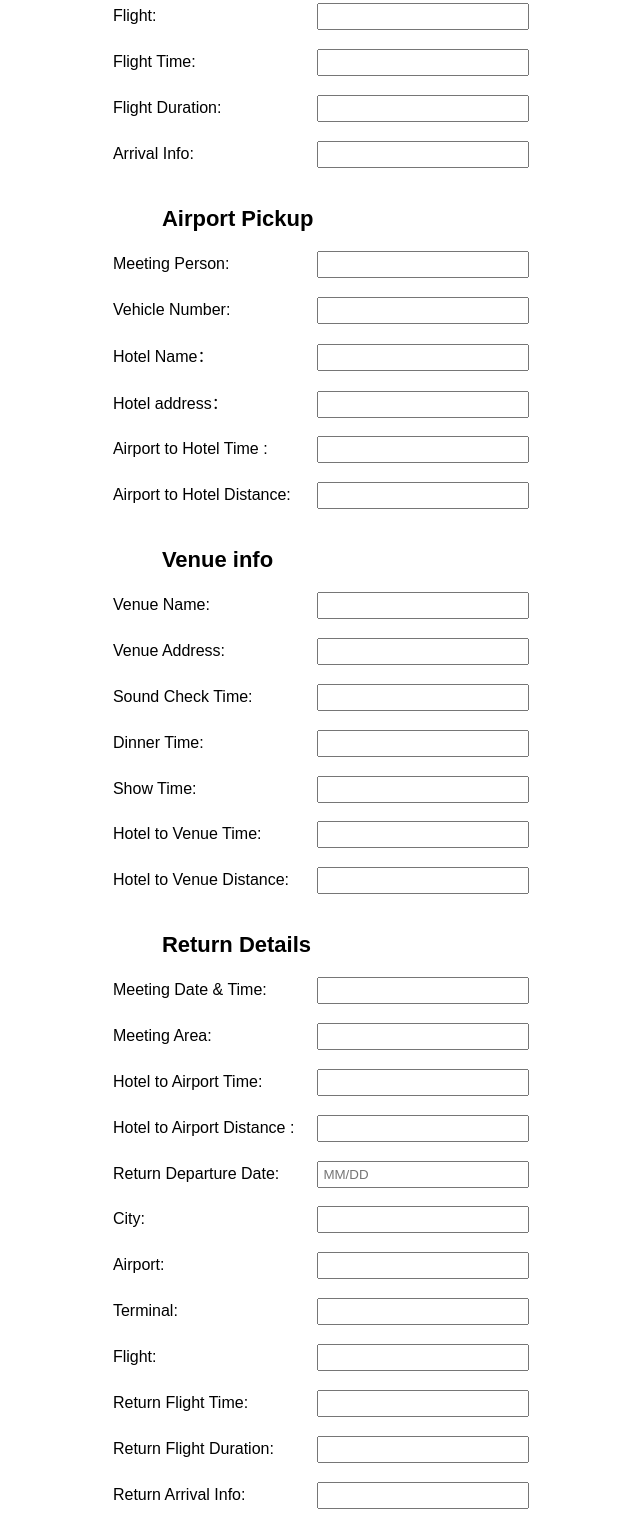
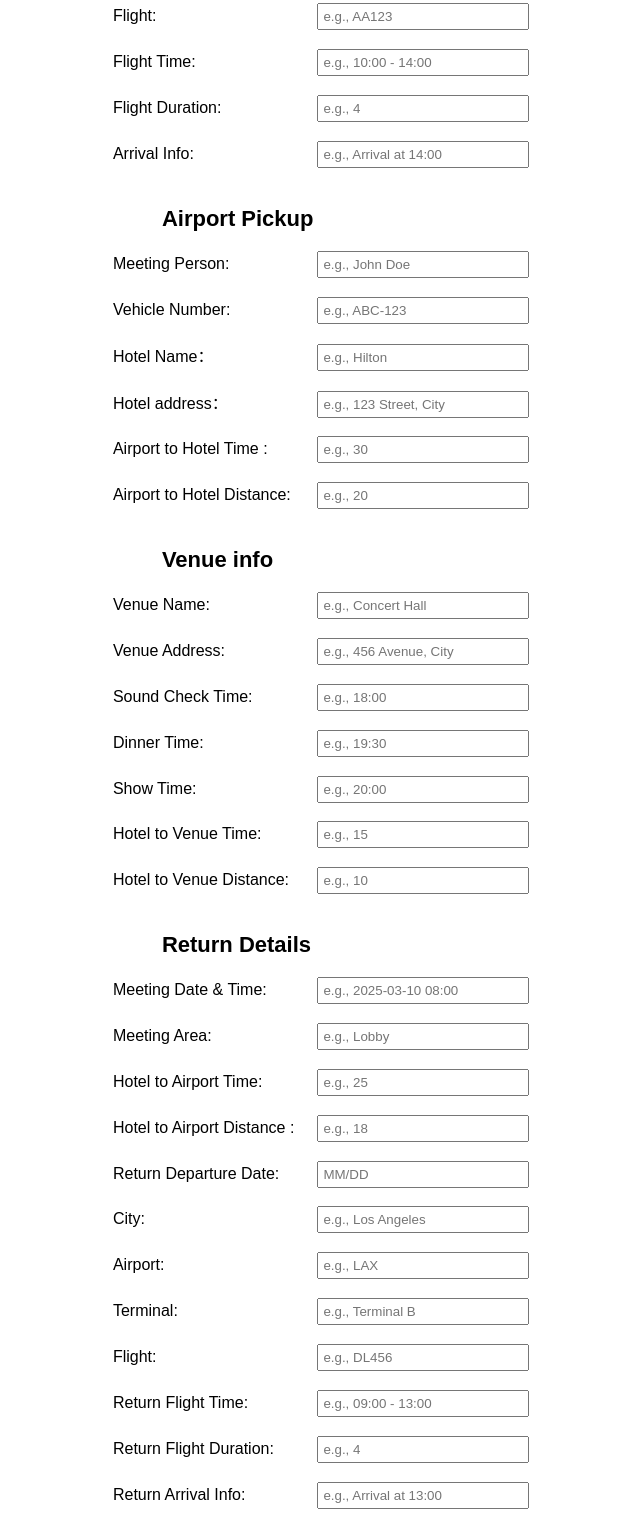
Before and after one commit to budingyesss/ITINERARY, a plain HTML site: page index.html in a window 1280 px wide. Shown: the part 427-1940 px from the top of the page, without its empty margins (168-808 px from the left). Drawn offline with nearby package versions, Linux system fonts and the light colour scheme.

Commit message:
Update index.html

```diff
--- a/index.html
+++ b/index.html
@@ -115,31 +115,31 @@
         </div>
         <div class="form-group">
           <label>City:</label>
-          <input type="text" id="departureCity">
+          <input type="text" id="departureCity" placeholder="e.g., New York">
         </div>
         <div class="form-group">
           <label>Airport:</label>
-          <input type="text" id="departureAirport">
+          <input type="text" id="departureAirport" placeholder="e.g., JFK">
         </div>
         <div class="form-group">
           <label>Terminal:</label>
-          <input type="text" id="departureTerminal">
+          <input type="text" id="departureTerminal" placeholder="e.g., Terminal 4">
         </div>
         <div class="form-group">
           <label>Flight:</label>
-          <input type="text" id="departureFlight">
+          <input type="text" id="departureFlight" placeholder="e.g., AA123">
         </div>
         <div class="form-group">
           <label>Flight Time:</label>
-          <input type="text" id="departureFlightTime">
+          <input type="text" id="departureFlightTime" placeholder="e.g., 10:00 - 14:00">
         </div>
         <div class="form-group">
           <label>Flight Duration:</label>
-          <input type="text" id="departureDuration">
+          <input type="text" id="departureDuration" placeholder="e.g., 4">
         </div>
         <div class="form-group">
           <label>Arrival Info:</label>
-          <input type="text" id="arrivalInfo">
+          <input type="text" id="arrivalInfo" placeholder="e.g., Arrival at 14:00">
         </div>
       </div>
 
@@ -148,27 +148,27 @@
         <div class="section-title">Airport Pickup</div>
         <div class="form-group">
           <label>Meeting Person:</label>
-          <input type="text" id="meetingPerson">
+          <input type="text" id="meetingPerson" placeholder="e.g., John Doe">
         </div>
         <div class="form-group">
           <label>Vehicle Number:</label>
-          <input type="text" id="vehicleNumber">
+          <input type="text" id="vehicleNumber" placeholder="e.g., ABC-123">
         </div>
         <div class="form-group">
           <label>Hotel Name：</label>
-          <input type="text" id="hotelName">
+          <input type="text" id="hotelName" placeholder="e.g., Hilton">
         </div>
         <div class="form-group">
           <label>Hotel address：</label>
-          <input type="text" id="hotelAddress">
+          <input type="text" id="hotelAddress" placeholder="e.g., 123 Street, City">
         </div>
         <div class="form-group">
           <label>Airport to Hotel Time :</label>
-          <input type="text" id="airportHotelTime">
+          <input type="text" id="airportHotelTime" placeholder="e.g., 30">
         </div>
         <div class="form-group">
           <label>Airport to Hotel Distance:</label>
-          <input type="text" id="airportHotelDistance">
+          <input type="text" id="airportHotelDistance" placeholder="e.g., 20">
         </div>
       </div>
 
@@ -177,31 +177,31 @@
         <div class="section-title">Venue info</div>
         <div class="form-group">
           <label>Venue Name:</label>
-          <input type="text" id="venueName">
+          <input type="text" id="venueName" placeholder="e.g., Concert Hall">
         </div>
         <div class="form-group">
           <label>Venue Address:</label>
-          <input type="text" id="venueAddress">
+          <input type="text" id="venueAddress" placeholder="e.g., 456 Avenue, City">
         </div>
         <div class="form-group">
           <label>Sound Check Time:</label>
-          <input type="text" id="soundCheckTime">
+          <input type="text" id="soundCheckTime" placeholder="e.g., 18:00">
         </div>
         <div class="form-group">
           <label>Dinner Time:</label>
-          <input type="text" id="venueDinnerTime">
+          <input type="text" id="venueDinnerTime" placeholder="e.g., 19:30">
         </div>
         <div class="form-group">
           <label>Show Time:</label>
-          <input type="text" id="showTime">
+          <input type="text" id="showTime" placeholder="e.g., 20:00">
         </div>
         <div class="form-group">
           <label>Hotel to Venue Time:</label>
-          <input type="text" id="venueHotelTime">
+          <input type="text" id="venueHotelTime" placeholder="e.g., 15">
         </div>
         <div class="form-group">
           <label>Hotel to Venue Distance:</label>
-          <input type="text" id="venueHotelDistance">
+          <input type="text" id="venueHotelDistance" placeholder="e.g., 10">
         </div>
       </div>
 
@@ -210,19 +210,19 @@
         <div class="section-title">Return Details</div>
         <div class="form-group">
           <label>Meeting Date & Time:</label>
-          <input type="text" id="meetingDateTime">
+          <input type="text" id="meetingDateTime" placeholder="e.g., 2025-03-10 08:00">
         </div>
         <div class="form-group">
           <label>Meeting Area:</label>
-          <input type="text" id="meetingArea">
+          <input type="text" id="meetingArea" placeholder="e.g., Lobby">
         </div>
         <div class="form-group">
           <label>Hotel to Airport Time:</label>
-          <input type="text" id="hotelAirportTime">
+          <input type="text" id="hotelAirportTime" placeholder="e.g., 25">
         </div>
         <div class="form-group">
           <label>Hotel to Airport Distance :</label>
-          <input type="text" id="hotelAirportDistance">
+          <input type="text" id="hotelAirportDistance" placeholder="e.g., 18">
         </div>
         <div class="form-group">
           <label>Return Departure Date:</label>
@@ -231,31 +231,31 @@
         <!-- Return Departure Info -->
         <div class="form-group">
           <label>City:</label>
-          <input type="text" id="returnCity">
+          <input type="text" id="returnCity" placeholder="e.g., Los Angeles">
         </div>
         <div class="form-group">
           <label>Airport:</label>
-          <input type="text" id="returnAirport">
+          <input type="text" id="returnAirport" placeholder="e.g., LAX">
         </div>
         <div class="form-group">
           <label>Terminal:</label>
-          <input type="text" id="returnTerminal">
+          <input type="text" id="returnTerminal" placeholder="e.g., Terminal B">
         </div>
         <div class="form-group">
           <label>Flight:</label>
-          <input type="text" id="returnFlight">
+          <input type="text" id="returnFlight" placeholder="e.g., DL456">
         </div>
         <div class="form-group">
           <label>Return Flight Time:</label>
-          <input type="text" id="returnFlightTime">
+          <input type="text" id="returnFlightTime" placeholder="e.g., 09:00 - 13:00">
         </div>
         <div class="form-group">
           <label>Return Flight Duration:</label>
-          <input type="text" id="returnDuration">
+          <input type="text" id="returnDuration" placeholder="e.g., 4">
         </div>
         <div class="form-group">
           <label>Return Arrival Info:</label>
-          <input type="text" id="returnArrivalInfo">
+          <input type="text" id="returnArrivalInfo" placeholder="e.g., Arrival at 13:00">
         </div>
       </div>
 
@@ -390,9 +390,9 @@
       document.getElementById('previewReturnContent').innerHTML = returnContent;
     });
 
-    // 保存预览区域为图片（仅捕捉 captureArea 部分，不包含按钮）
+    // 保存预览区域为图片（仅捕捉 captureArea 部分，不包含按钮），同时提高图片清晰度
     document.getElementById('saveImageBtn').addEventListener('click', function() {
-      html2canvas(document.getElementById('captureArea')).then(function(canvas) {
+      html2canvas(document.getElementById('captureArea'), { scale: 2 }).then(function(canvas) {
         // 限定图片宽度为 A4 尺寸 (210mm，转换成像素约为 210 * 3.78)
         const a4Width = 210 * 3.78;
         if(canvas.width > a4Width) {
```
